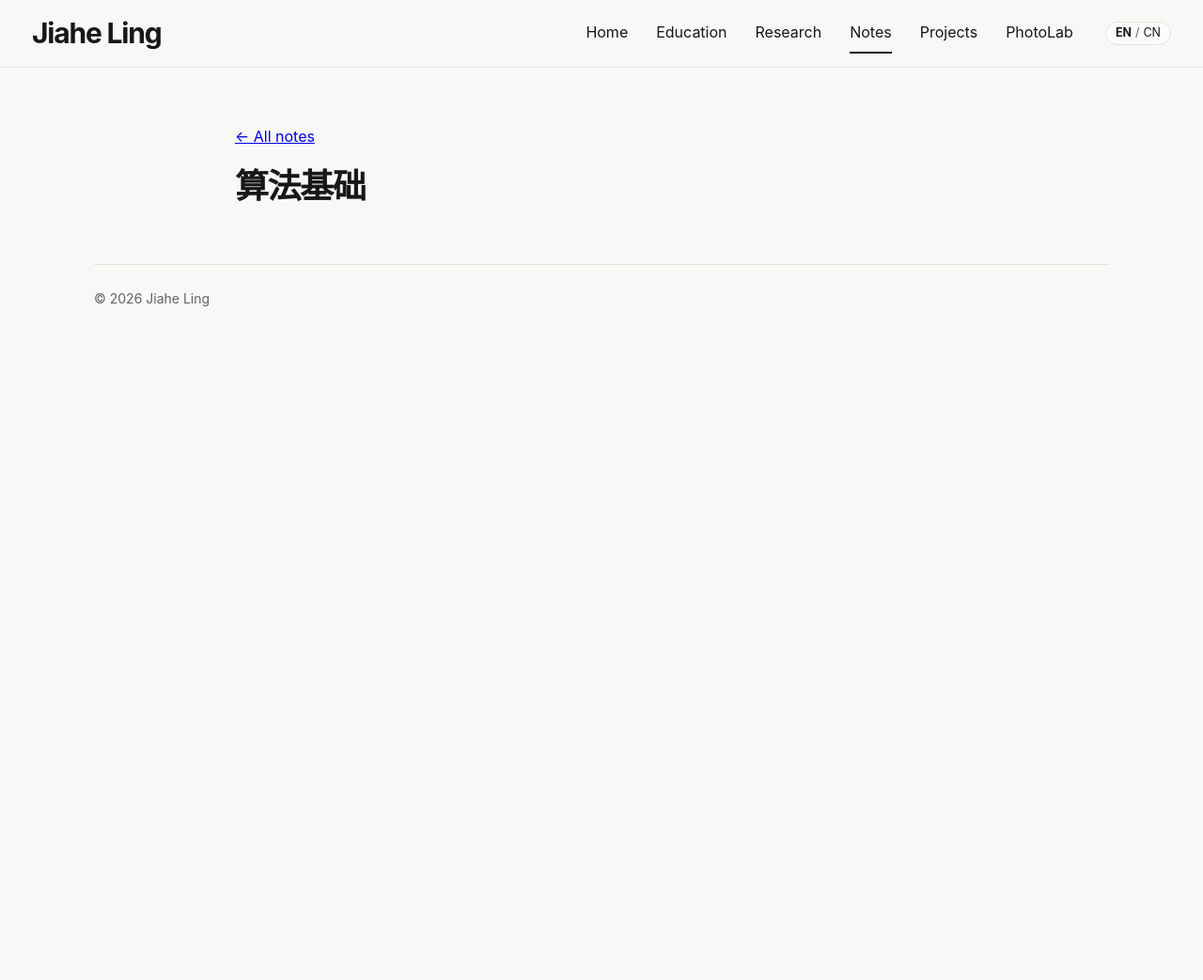
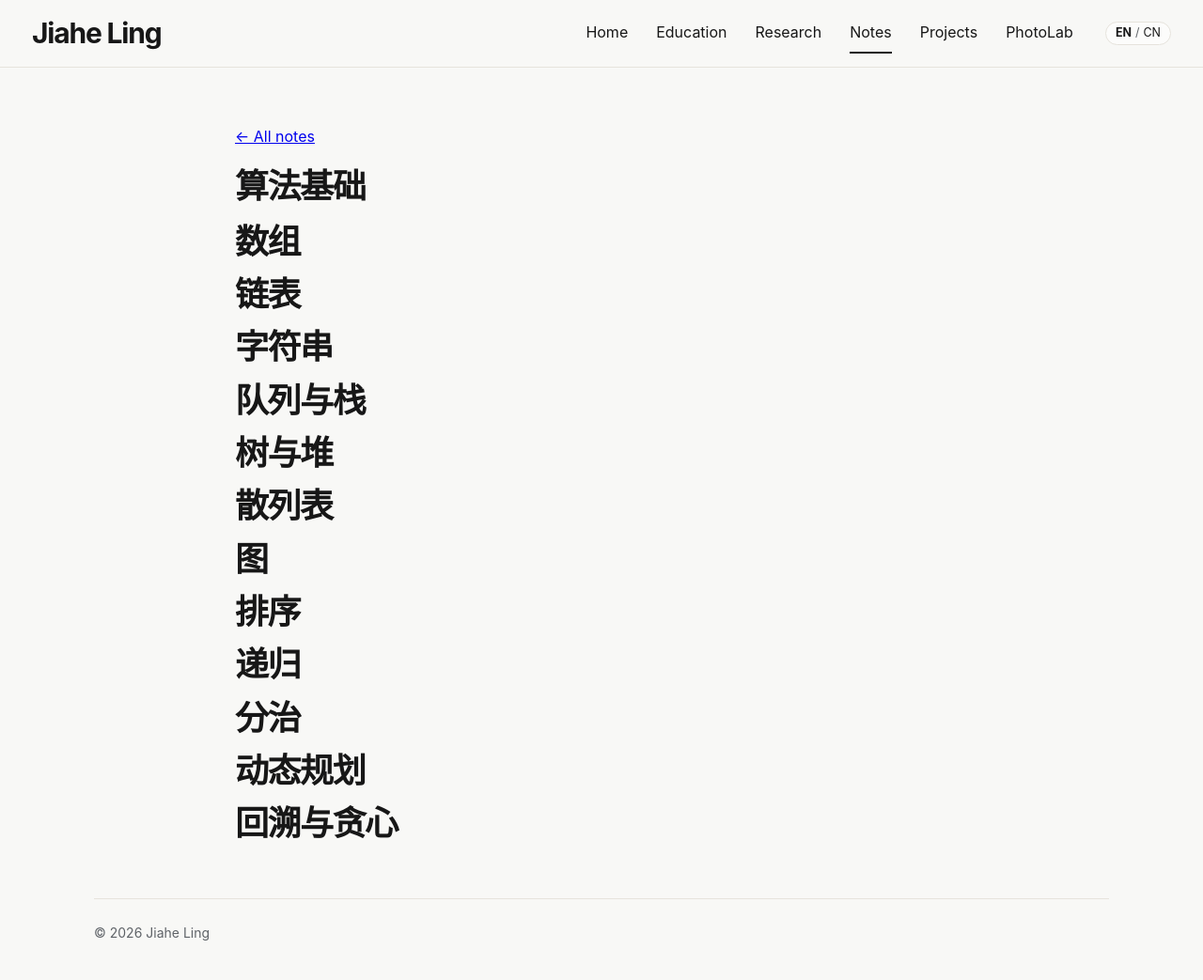
Before and after one commit to JiaheLing/jiaheling.github.io, a Jekyll site: the page built from notes/data-engineering/part-1-code/01-algorithms.md, in a window 1280 px wide. Shown: the whole page at 94% size. Built offline with Jekyll 4.4.1, drawn with Linux system fonts in a browser that asks for light colours; before the commit the page ends 900 px from its top, so only the background shows below that.

Commit message:
update notes

```diff
--- a/notes/data-engineering/part-1-code/01-algorithms.md
+++ b/notes/data-engineering/part-1-code/01-algorithms.md
@@ -1,3 +1,27 @@
 ---
 title: "算法基础"
 ---
+
+# 数组
+
+# 链表
+
+# 字符串
+
+# 队列与栈
+
+# 树与堆
+
+# 散列表
+
+# 图
+
+# 排序
+
+# 递归
+
+# 分治
+
+# 动态规划
+
+# 回溯与贪心
```
Also changed, not shown: notes/data-engineering/part-1-code/02-sql.md (+13 -0 lines).
